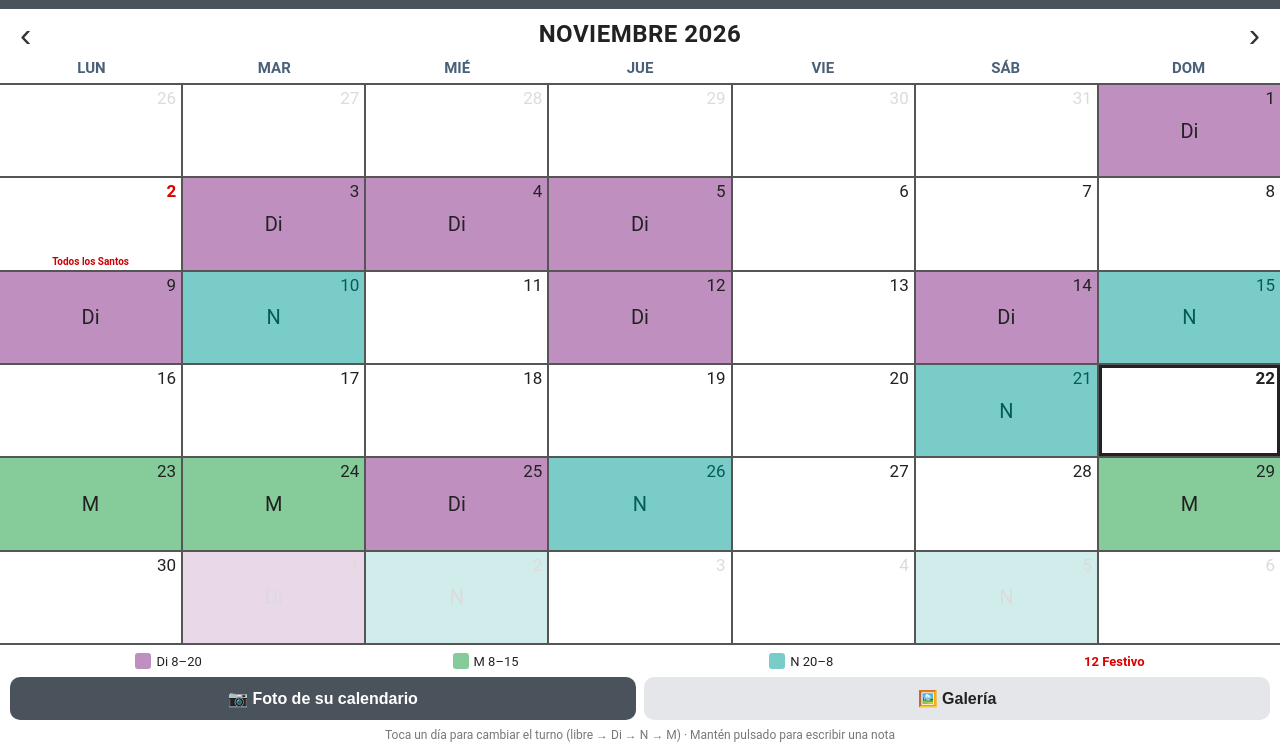
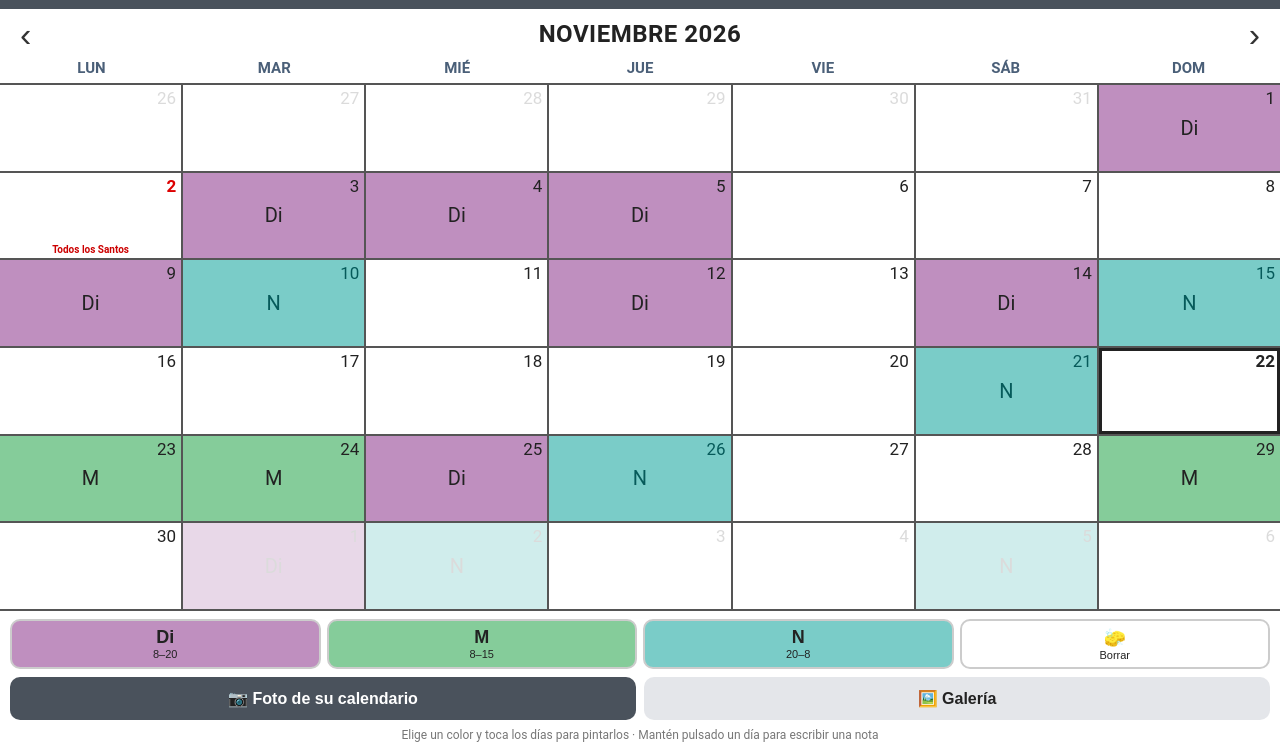
Before and after one commit to tartamoto-pro/Turno, a plain HTML site: page index.html in a window 1280 px wide. Shown: the part 48-800 px from the top of the page. Drawn offline with Linux system fonts and the light colour scheme.

Commit message:
Turnos: pintar con selector de color en vez de tocar para cambiar
Co-Authored-By: Claude Opus 5.5 <noreply@anthropic.com>
Claude-Session: https://claude.ai/code/session_01KA1os4NAijbhu72giMW4VL

```diff
--- a/index.html
+++ b/index.html
@@ -44,6 +44,10 @@
   .leyenda { display:flex; justify-content:space-around; font-size:13px; }
   .leyenda span { display:flex; align-items:center; gap:5px; }
   .leyenda i { width:16px; height:16px; border-radius:3px; display:inline-block; }
+  .paleta { display:flex; gap:6px; }
+  .paleta button { flex:1; border:2px solid #ccc; border-radius:10px; padding:6px 2px; font-size:18px; font-weight:700; color:#222; display:flex; flex-direction:column; align-items:center; }
+  .paleta button small { font-size:11px; font-weight:400; }
+  .paleta button.activo { border:3px solid #111; box-shadow:0 0 0 2px #fff inset; transform:scale(1.05); }
   .botones { display:flex; gap:8px; }
   .botones button { flex:1; font-size:16px; padding:12px 6px; border-radius:10px; border:none; background:var(--barra); color:#fff; font-weight:600; }
   .botones button.sec { background:#e4e6ea; color:#222; }
@@ -79,17 +83,17 @@
 <div class="dias"><div>LUN</div><div>MAR</div><div>MIÉ</div><div>JUE</div><div>VIE</div><div>SÁB</div><div>DOM</div></div>
 <div class="rejilla" id="rejilla"></div>
 <div class="pie">
-  <div class="leyenda">
-    <span><i style="background:var(--di)"></i>Di 8–20</span>
-    <span><i style="background:var(--m)"></i>M 8–15</span>
-    <span><i style="background:var(--n)"></i>N 20–8</span>
-    <span style="color:#d00;font-weight:700">12 Festivo</span>
+  <div class="paleta" id="paleta">
+    <button data-p="Di" style="background:var(--di)">Di<small>8–20</small></button>
+    <button data-p="M" style="background:var(--m)">M<small>8–15</small></button>
+    <button data-p="N" style="background:var(--n)">N<small>20–8</small></button>
+    <button data-p="" style="background:#fff">🧽<small>Borrar</small></button>
   </div>
   <div class="botones">
     <button id="btnFoto">📷 Foto de su calendario</button>
     <button id="btnGal" class="sec">🖼️ Galería</button>
   </div>
-  <div class="ayuda">Toca un día para cambiar el turno (libre → Di → N → M) · Mantén pulsado para escribir una nota</div>
+  <div class="ayuda" id="ayuda">Elige un color y toca los días para pintarlos · Mantén pulsado un día para escribir una nota</div>
 </div>
 <input type="file" id="fFoto" accept="image/*" capture="environment" hidden>
 <input type="file" id="fGal" accept="image/*" hidden>
@@ -192,15 +196,17 @@
         (no ? '<span class="sobre">✉</span><span class="nota"></span>' : "");
       if (no) c.querySelector(".nota").textContent = no;
       c.dataset.k = k;
-      var pulsado = null, largo = false;
-      c.addEventListener("touchstart", function(){ var el = this; largo = false; pulsado = setTimeout(function(){ largo = true; abrirNota(el.dataset.k); }, 550); }, { passive:true });
-      c.addEventListener("touchmove", function(){ clearTimeout(pulsado); }, { passive:true });
+      var pulsado = null, largo = false, tx = 0, ty = 0, movido = false;
+      c.addEventListener("touchstart", function(e){ var el = this; largo = false; movido = false; tx = e.touches[0].clientX; ty = e.touches[0].clientY;
+        pulsado = setTimeout(function(){ if (!movido) { largo = true; abrirNota(el.dataset.k); } }, 550); }, { passive:true });
+      c.addEventListener("touchmove", function(e){ if (Math.abs(e.touches[0].clientX - tx) > 10 || Math.abs(e.touches[0].clientY - ty) > 10) { movido = true; clearTimeout(pulsado); } }, { passive:true });
       c.addEventListener("touchend", function(e){ clearTimeout(pulsado); if (largo) e.preventDefault(); });
       c.addEventListener("contextmenu", function(e){ e.preventDefault(); if (!largo) abrirNota(this.dataset.k); });
       c.addEventListener("click", function(){
-        if (largo) { largo = false; return; }
-        var k = this.dataset.k, t = datos[k] || "", n = CICLO[(CICLO.indexOf(t) + 1) % CICLO.length];
-        if (n) datos[k] = n; else delete datos[k];
+        if (largo || movido) { largo = false; movido = false; return; }
+        if (pincel === null) { toast("Elige abajo un color para pintar"); return; }
+        var k = this.dataset.k;
+        if (pincel) datos[k] = pincel; else delete datos[k];
         guardar(); pintar();
       });
       r.appendChild(c);
@@ -218,6 +224,16 @@
   $("nCancelar").onclick = cerrarNota;
   $("nGuardar").onclick = function(){ var t = $("notaTxt").value.trim(); if (t) notas[notaK] = t; else delete notas[notaK]; guardarNotas(); cerrarNota(); pintar(); };
   $("nBorrar").onclick = function(){ delete notas[notaK]; guardarNotas(); cerrarNota(); pintar(); };
+  var pincel = null; // null = sin pintar; "" = borrar
+  Array.prototype.forEach.call(document.querySelectorAll("#paleta button"), function(b){
+    b.onclick = function(){
+      var p = b.dataset.p;
+      pincel = (pincel === p) ? null : p;
+      Array.prototype.forEach.call(document.querySelectorAll("#paleta button"), function(x){ x.classList.toggle("activo", pincel !== null && x.dataset.p === pincel); });
+      $("ayuda").textContent = pincel === null ? "Elige un color y toca los días para pintarlos · Mantén pulsado un día para escribir una nota"
+        : (pincel ? "Pintando " + pincel + ": toca los días. Vuelve a tocar el color para dejar de pintar." : "Borrando: toca los días que quieras dejar libres.");
+    };
+  });
   function mover(d){ vM += d; if (vM < 0) { vM = 11; vA--; } if (vM > 11) { vM = 0; vA++; } pintar(); }
   $("ant").onclick = function(){ mover(-1); };
   $("sig").onclick = function(){ mover(1); };
```
